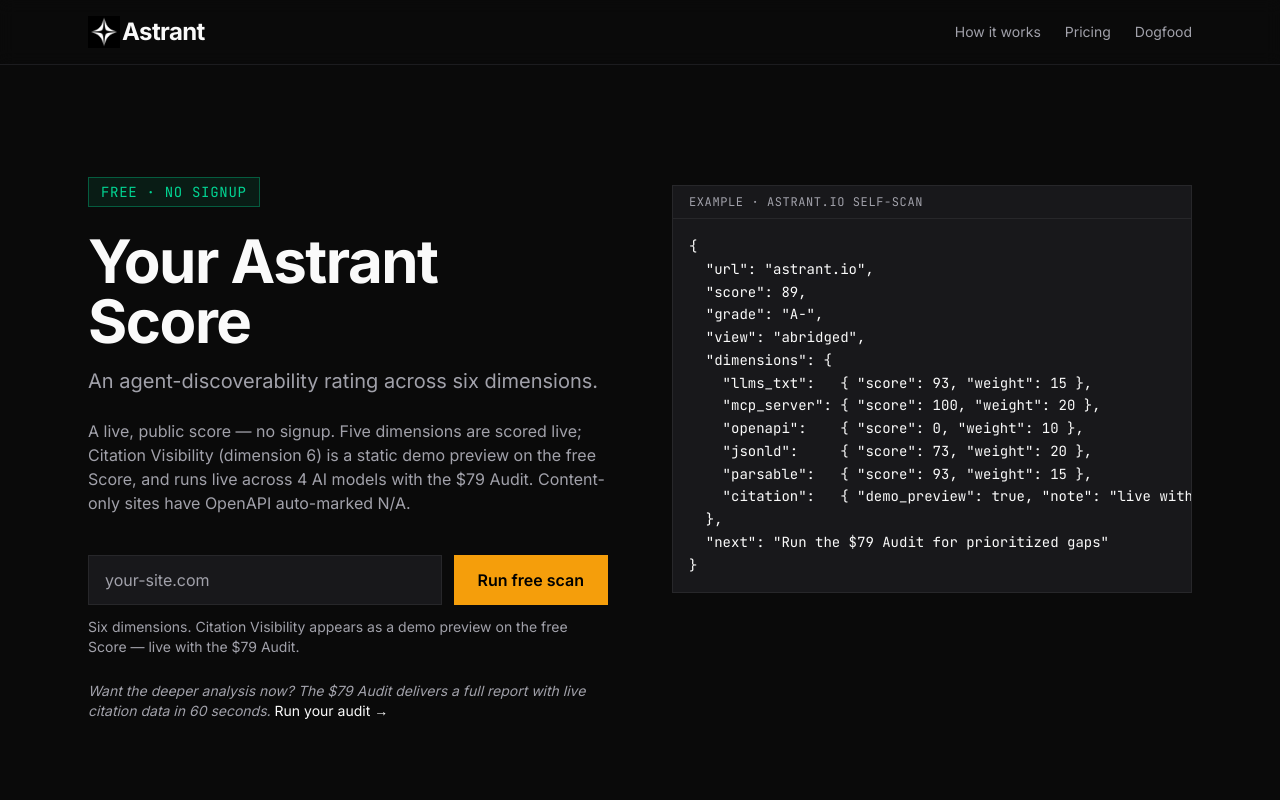
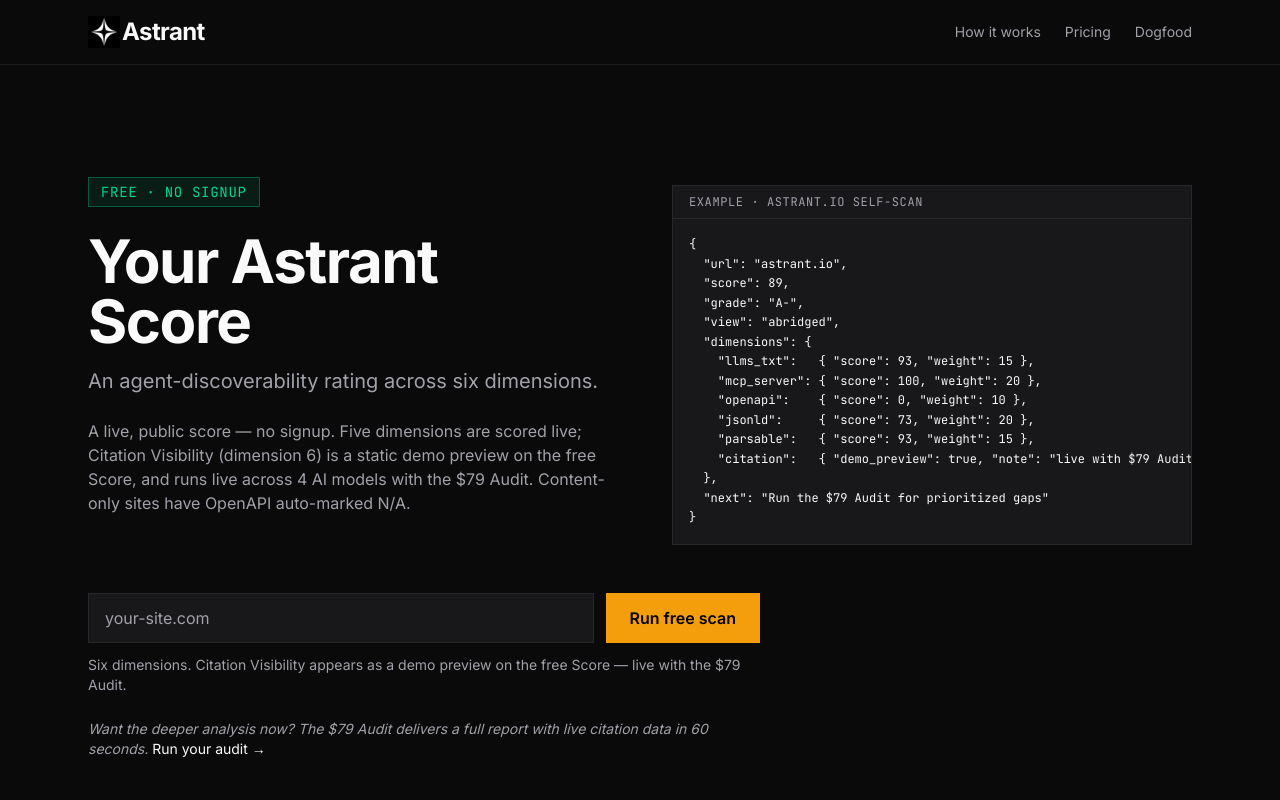
Before and after one commit to taunos/pharos, a Next.js app in the folder marketing-site/: page /score in a window 1280 px wide. Shown: the top 800 px of the page. Built offline with nearby package versions, Linux system fonts and the light colour scheme.

Commit message:
fix(score): render ScanForm/results full-width on /score; stop self-scan code-block clipping

```diff
--- a/marketing-site/src/app/score/page.tsx
+++ b/marketing-site/src/app/score/page.tsx
@@ -120,10 +120,12 @@
       <SiteHeader />
 
       <main>
-        {/* HERO — two-column (copy + ScanForm | self-scan code block).
-            Typography / eyebrow / slotting are hot-class (operator-tunable). */}
+        {/* HERO — two-column intro (copy | self-scan example) ABOVE a
+            full-width scan form. ScanForm renders ScanResults inline, so it
+            MUST stay full-width — keeping it inside a half-width grid column
+            crushes the results grid. Typography / slotting are hot-class. */}
         <section className="mx-auto max-w-6xl px-6 py-20 sm:py-28">
-          <div className="grid gap-12 lg:grid-cols-2 lg:gap-16">
+          <div className="grid gap-12 lg:grid-cols-2 lg:items-start lg:gap-16">
             <div>
               <div className="inline-flex border border-emerald-500/40 bg-emerald-500/10 px-3 py-1 text-sm font-mono uppercase tracking-wider text-emerald-400">
                 Free · No signup
@@ -140,35 +142,38 @@
                 on the free Score, and runs live across 4 AI models with the $79
                 Audit. Content-only sites have OpenAPI auto-marked N/A.
               </p>
-              <div className="mt-10">
-                <ScanForm />
-              </div>
-              <p className="mt-6 max-w-2xl text-sm italic text-[var(--color-muted)]">
-                Want the deeper analysis now? The $79 Audit delivers a full
-                report with live citation data in 60 seconds.{" "}
-                {/* Logo + Foundation slice: inline upsell link demoted accent → fg;
-                    underline-on-hover preserved as the affordance. */}
-                <Link
-                  href="/audit"
-                  className="not-italic text-[var(--color-fg)] underline-offset-4 hover:underline"
-                >
-                  Run your audit →
-                </Link>
-              </p>
             </div>
 
-            {/* Self-scan code block (A5). */}
-            <div className="lg:pt-2">
+            {/* Self-scan code block (A5). min-w-0 lets the <pre> scroll inside
+                the column instead of overflowing and clipping the card. */}
+            <div className="min-w-0 lg:pt-2">
               <div className="border border-[var(--color-border)] bg-[var(--color-surface-2)]">
                 <div className="border-b border-[var(--color-border)] px-4 py-2 text-xs font-mono uppercase tracking-wider text-[var(--color-muted)]">
                   example · astrant.io self-scan
                 </div>
-                <pre className="overflow-x-auto p-4 text-xs leading-relaxed font-mono text-[var(--color-fg)] sm:text-sm">
+                <pre className="overflow-x-auto p-4 text-xs leading-relaxed font-mono text-[var(--color-fg)]">
                   <code>{SELF_SCAN_EXAMPLE}</code>
                 </pre>
               </div>
             </div>
           </div>
+
+          {/* Scan form — full width so ScanResults renders full-width. */}
+          <div className="mt-12">
+            <ScanForm />
+          </div>
+          <p className="mt-6 max-w-2xl text-sm italic text-[var(--color-muted)]">
+            Want the deeper analysis now? The $79 Audit delivers a full report
+            with live citation data in 60 seconds.{" "}
+            {/* Logo + Foundation slice: inline upsell link demoted accent → fg;
+                underline-on-hover preserved as the affordance. */}
+            <Link
+              href="/audit"
+              className="not-italic text-[var(--color-fg)] underline-offset-4 hover:underline"
+            >
+              Run your audit →
+            </Link>
+          </p>
         </section>
 
         {/* WHAT WE SCORE — six-column dimension strip */}
```
